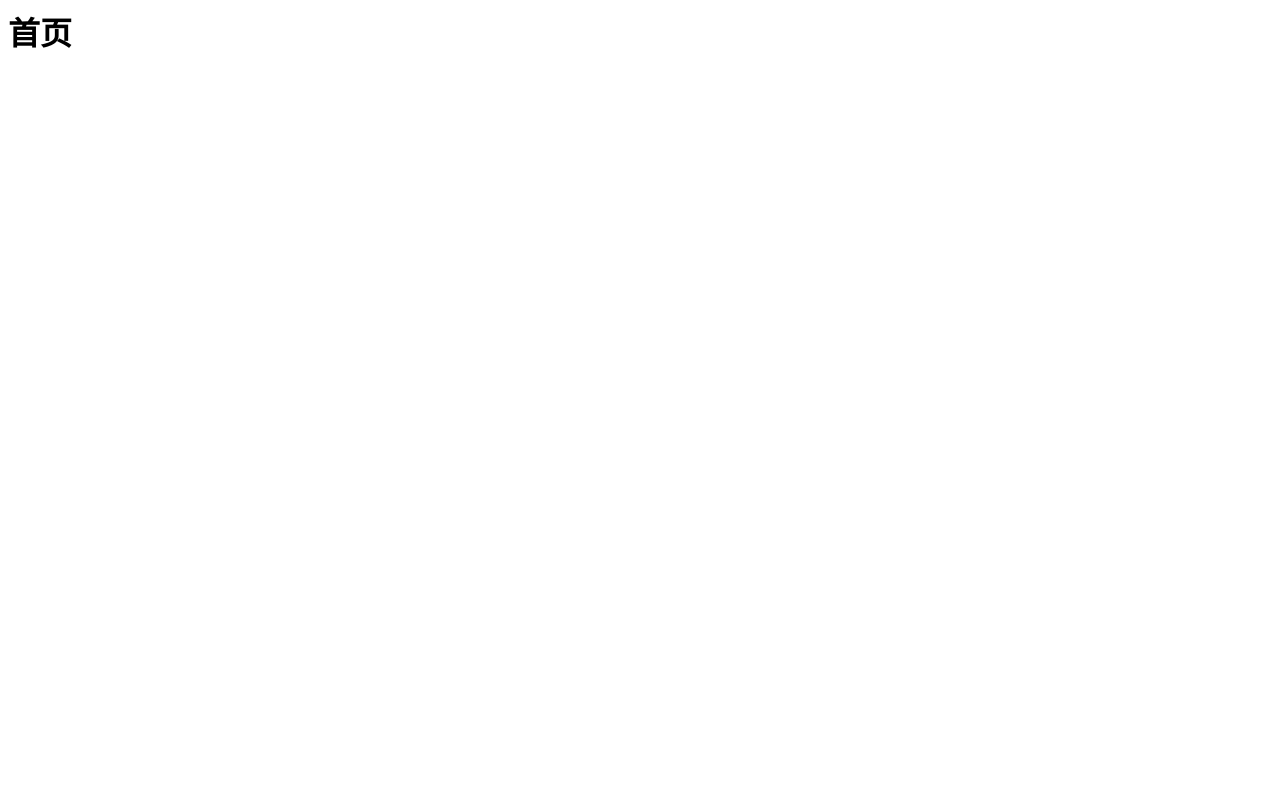
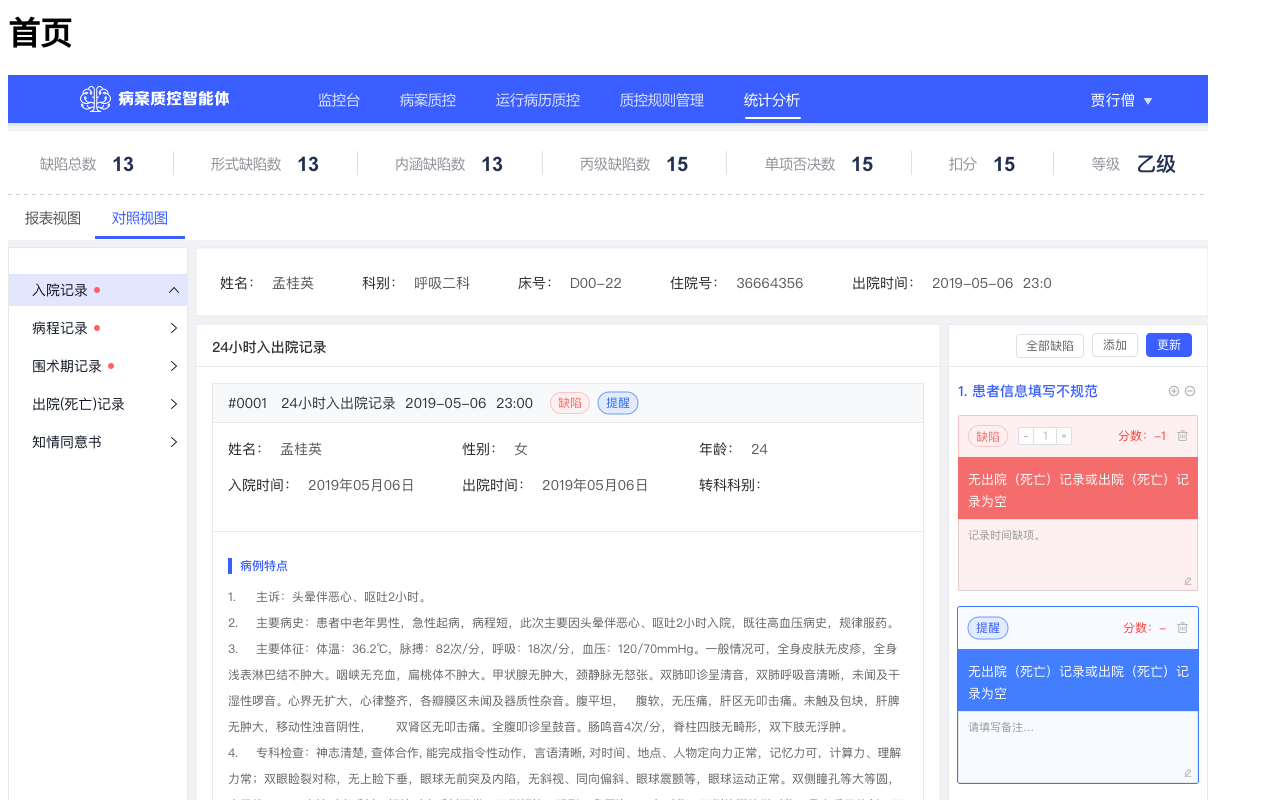
Before and after one commit to Tervest/tervest.github.io, a plain HTML site: page index.html in a window 1280 px wide. Shown: the top 800 px of the page. Drawn offline with Linux system fonts and the light colour scheme.

Commit message:
Update index.html

```diff
--- a/index.html
+++ b/index.html
@@ -1 +1,2 @@
 <h1>首页</h1>
+<img src="10 对照视图-终末质控.png">
```
